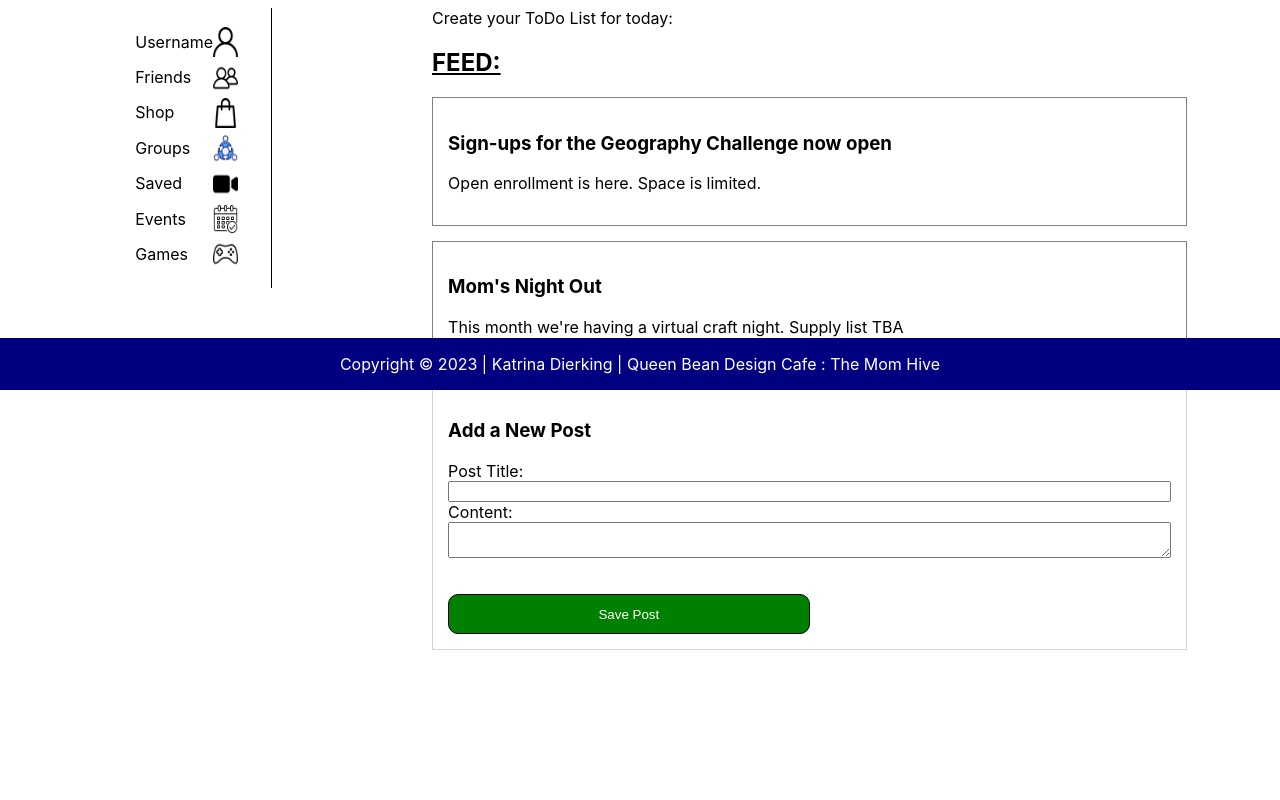
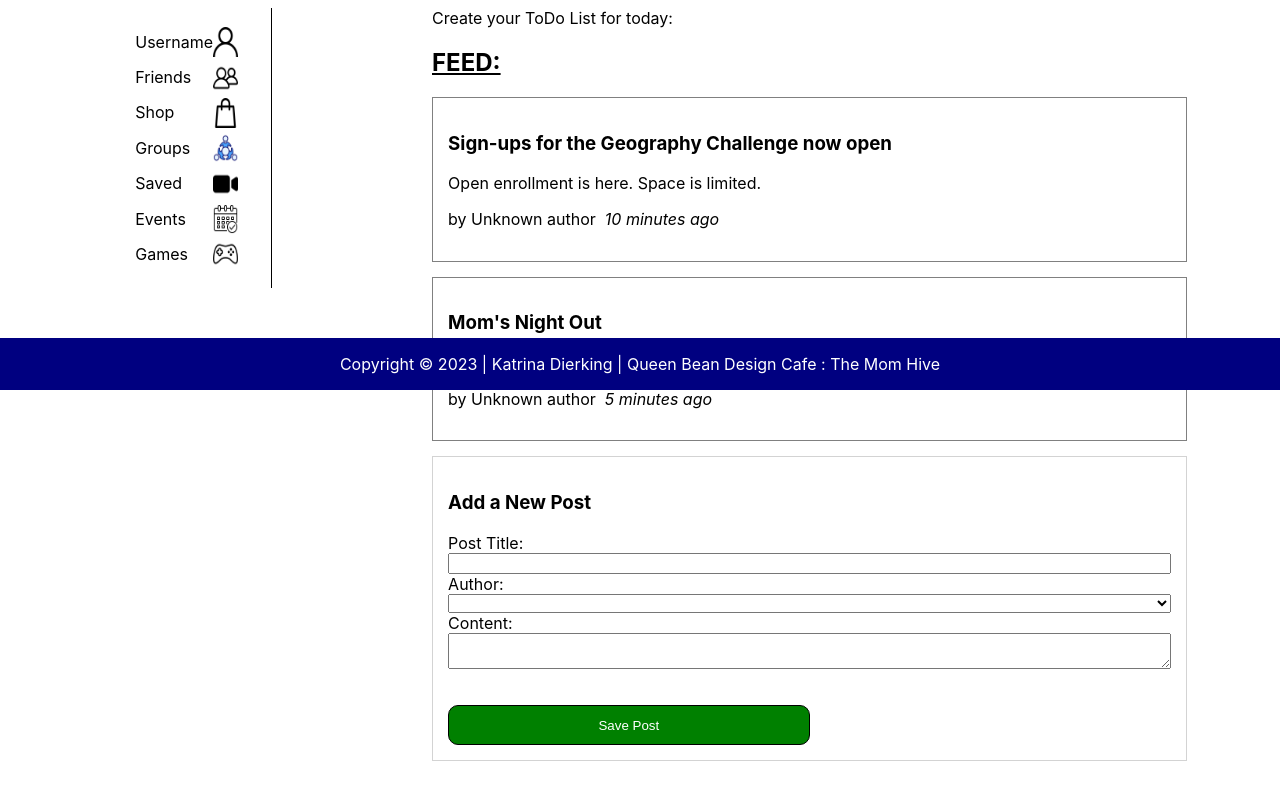
Before and after one commit to Katrina-Dierking/hs-mom-hive, a React (Create React App) app: page /dashboard in a window 1280 px wide. Shown: the part 410-1210 px from the top of the page. Before the commit the page ends 1188 px from the top, so only its background shows below. Built offline with nearby package versions, Linux system fonts and the light colour scheme.

Commit message:
new post with author and date

```diff
--- a/package.json
+++ b/package.json
@@ -8,6 +8,7 @@
     "@testing-library/react": "^13.4.0",
     "@testing-library/user-event": "^13.5.0",
     "axios": "^1.3.6",
+    "date-fns": "^2.30.0",
     "lottie-react": "^2.4.0",
     "react": "^18.2.0",
     "react-dom": "^18.2.0",
--- a/src/app/store.js
+++ b/src/app/store.js
@@ -1,12 +1,12 @@
 import { configureStore } from "@reduxjs/toolkit";
 import resourcesReducer from '../features/resources/resourcesSlice'
-import userReducer from '../features/user/userSlice'
+import usersReducer from '../features/users/usersSlice'
 import postsReducer from '../features/posts/postsSlice'
 
 export const store =configureStore({
     reducer: {
         resource:resourcesReducer,
-        user: userReducer,
-        posts: postsReducer
+        posts: postsReducer,
+        users: usersReducer,
     }
 })
--- a/src/features/posts/AddPostForm.js
+++ b/src/features/posts/AddPostForm.js
@@ -1,9 +1,9 @@
 import React, {useState} from 'react'
-import { useDispatch} from "react-redux";
+import { useDispatch, useSelector} from "react-redux";
 import './posts.scss'
 
 import { postAdded } from "./postsSlice";
-// import { selectAllUsers } from "../user/userSlice";
+import { selectAllUsers } from "../users/usersSlice";
 
 const AddPostForm = () => {
 
@@ -11,31 +11,31 @@
 
      const [title, setTitle] = useState("");
      const [content, setContent] = useState("");
-    //  const [userId, setUserId] = useState("");
+     const [userId, setUserId] = useState("");
 
-    //  const users = useSelector(selectAllUsers);
+     const users = useSelector(selectAllUsers);
 
      const onTitleChanged = (e) => setTitle(e.target.value);
      const onContentChanged = (e) => setContent(e.target.value);
-    //  const onAuthorChanged = (e) => setUserId(e.target.value);
+     const onAuthorChanged = (e) => setUserId(e.target.value);
 
      const onSavePostClicked = () => {
        if (title && content) {
          dispatch(
-            postAdded(title, content)
+            postAdded(title, content, userId)
          )
          setTitle("");
          setContent("");
        }
      };
 
-    //  const canSave = Boolean(title) && Boolean(content) && Boolean(userId);
+     const canSave = Boolean(title) && Boolean(content) && Boolean(userId);
 
-    //  const usersOptions = users.map((user) => (
-    //    <option key={user.id} value={user.id}>
-    //      {user.name}
-    //    </option>
-    //  ));
+     const usersOptions = users.map((user) => (
+       <option key={user.id} value={user.id}>
+         {user.name}
+       </option>
+     ));
 
 
     return (
@@ -52,6 +52,15 @@
                 onChange={onTitleChanged}
                 />
 
+                <label htmlFor="postAuthor">Author:</label>
+                <select id="postAuthor"
+                    value={userId}
+                    onChange={onAuthorChanged}
+                >
+                    <option value=""></option>
+                    {usersOptions}
+                </select>
+
                 <label htmlFor="postContent">Content:</label>
 
                 <textarea
@@ -64,6 +73,7 @@
                 <button
                     type="button"
                     onClick={onSavePostClicked}
+                    disabled={!canSave}
                 >
                     Save Post
                 </button>
@@ -74,8 +84,3 @@
 }
 
         export default AddPostForm
-        // <label htmlFor="postAuthor">Author:</label>
-        // <select id="postAuthor" value={userId} onChange={onAuthorChanged}>
-        // <option value=""></option>
-        // {usersOptions}
-        // </select>
--- /dev/null
+++ b/src/features/posts/PostAuthor.js
@@ -0,0 +1,14 @@
+import React from 'react'
+import { useSelector } from 'react-redux'
+import { selectAllUsers } from '../users/usersSlice'
+
+const PostAuthor = ({userId}) => {
+    const users=useSelector(selectAllUsers)
+
+    const author = users.find(user => user.id === userId)
+
+    return <span>by {author ? author.name : 'Unknown author'}</span>
+
+}
+
+export default PostAuthor
--- a/src/features/posts/PostsList.js
+++ b/src/features/posts/PostsList.js
@@ -1,6 +1,8 @@
 import { useSelector } from 'react-redux'
 import { selectAllPosts } from './postsSlice'
 import React from 'react'
+import PostAuthor from './PostAuthor'
+import TimeAgo from './TimeAgo'
 
 
 const PostsList = () => {
@@ -10,6 +12,11 @@
         <article key={post.id}>
             <h3>{post.title}</h3>
             <p>{post.content.substring(0,100)}</p>
+
+            <p className='postCredit'>
+              <PostAuthor userId={post.userId} />
+              <TimeAgo timestamp={post.date} />
+            </p>
         </article>
     ))
   return (
--- /dev/null
+++ b/src/features/posts/TimeAgo.js
@@ -0,0 +1,21 @@
+import { parseISO, formatDistanceToNow } from 'date-fns'
+
+import React from 'react'
+
+const TimeAgo = ({ timestamp }) => {
+
+    let timeAgo = ''
+    if(timestamp) {
+        const date = parseISO(timestamp)
+        const timePeriod = formatDistanceToNow(date)
+        timeAgo = `${timePeriod} ago`
+
+    }
+  return (
+    <span title={timestamp}>
+        &nbsp; <i>{timeAgo}</i>
+    </span>
+  )
+}
+
+export default TimeAgo
--- a/src/features/posts/postsSlice.js
+++ b/src/features/posts/postsSlice.js
@@ -1,4 +1,5 @@
 import { createSlice, nanoid } from "@reduxjs/toolkit";
+import { sub } from 'date-fns'
 
 
 const initialState = [
@@ -6,11 +7,13 @@
     id: 1,
     title: "Sign-ups for the Geography Challenge now open",
     content: "Open enrollment is here. Space is limited.",
+    date: sub(new Date(), { minutes: 10 }).toISOString(),
   },
   {
     id: 2,
     title: "Mom's Night Out",
     content: "This month we're having a virtual craft night. Supply list TBA",
+    date: sub(new Date(), { minutes: 5 }).toISOString(),
   },
 ];
 
@@ -23,12 +26,14 @@
             //toolkit allows for new state underneath in createSlice rather than spreading it in
             state.push(action.payload)
         },
-        prepare(title, content) {
+        prepare(title, content, userId) {
             return {
                 payload: {
                     id: nanoid(),
                     title,
-                    content
+                    content,
+                    date: new Date().toISOString(),
+                    userId
                 }
             }
         }
--- a/src/features/user/userSlice.js
+++ b/src/features/users/usersSlice.js
@@ -4,9 +4,9 @@
 
 const initialState =
   [
-      {id: 1, name: 'Katrina Dierking'},
-      {id: 2, name: 'Bobbi Wampler'},
-      {id: 3, name: 'Ashley King'}
+      {id: "0", name: 'Katrina Dierking'},
+      {id: "1", name: 'Bobbi Wampler'},
+      {id: "2", name: 'Ashley King'}
   ]
 
 
@@ -20,11 +20,11 @@
 // })
 
 
-const userSlice = createSlice({
+const usersSlice = createSlice({
   name:'users',
   initialState,
   reducers: {}
 })
 
 export const selectAllUsers = (state) => state.users;
-export default userSlice.reducer
+export default usersSlice.reducer
```
Also changed, not shown: src/features/users/User.js (renamed from src/features/user/User.js), 1 other file (tests, documents, lock files or other folders).
